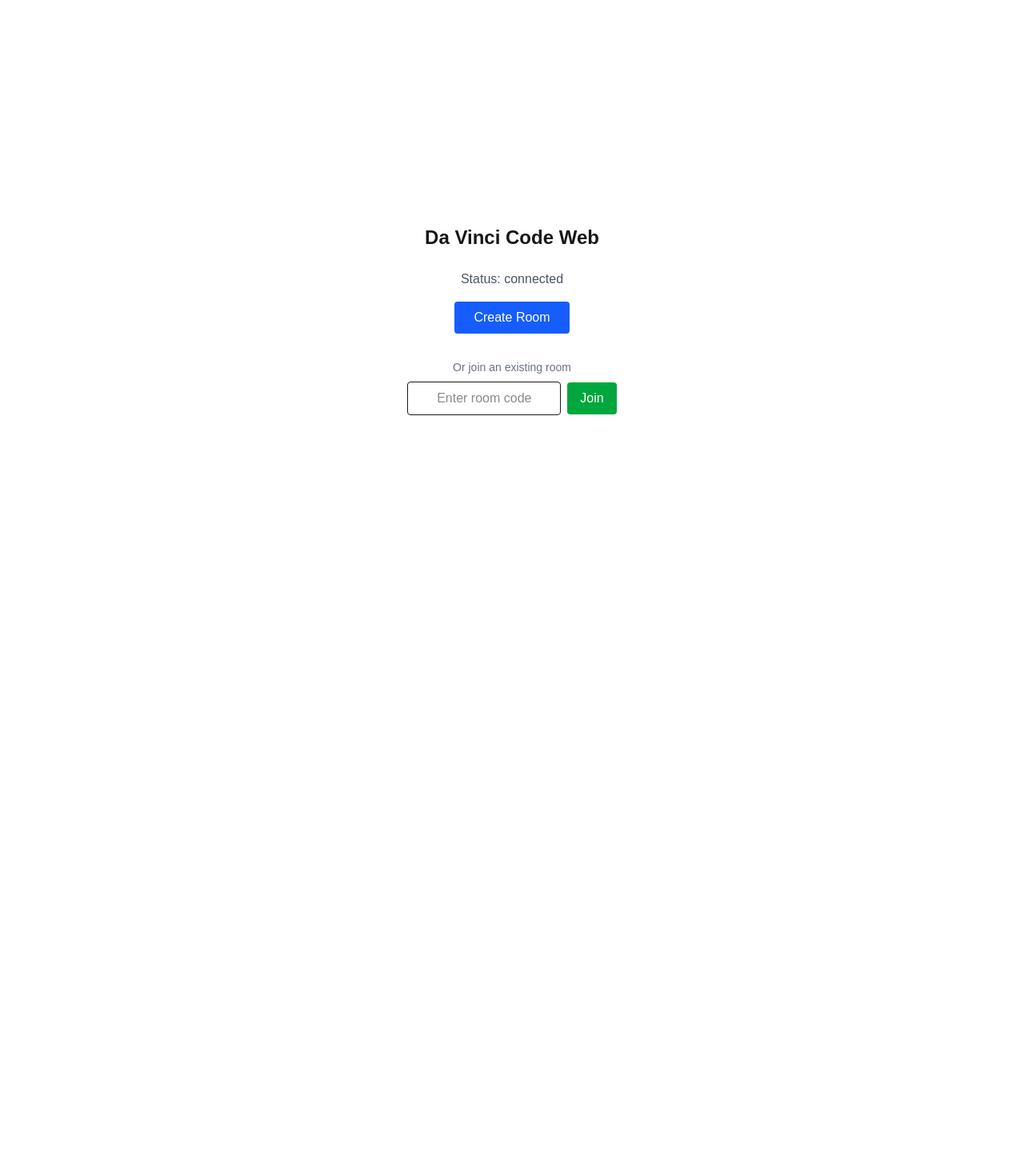
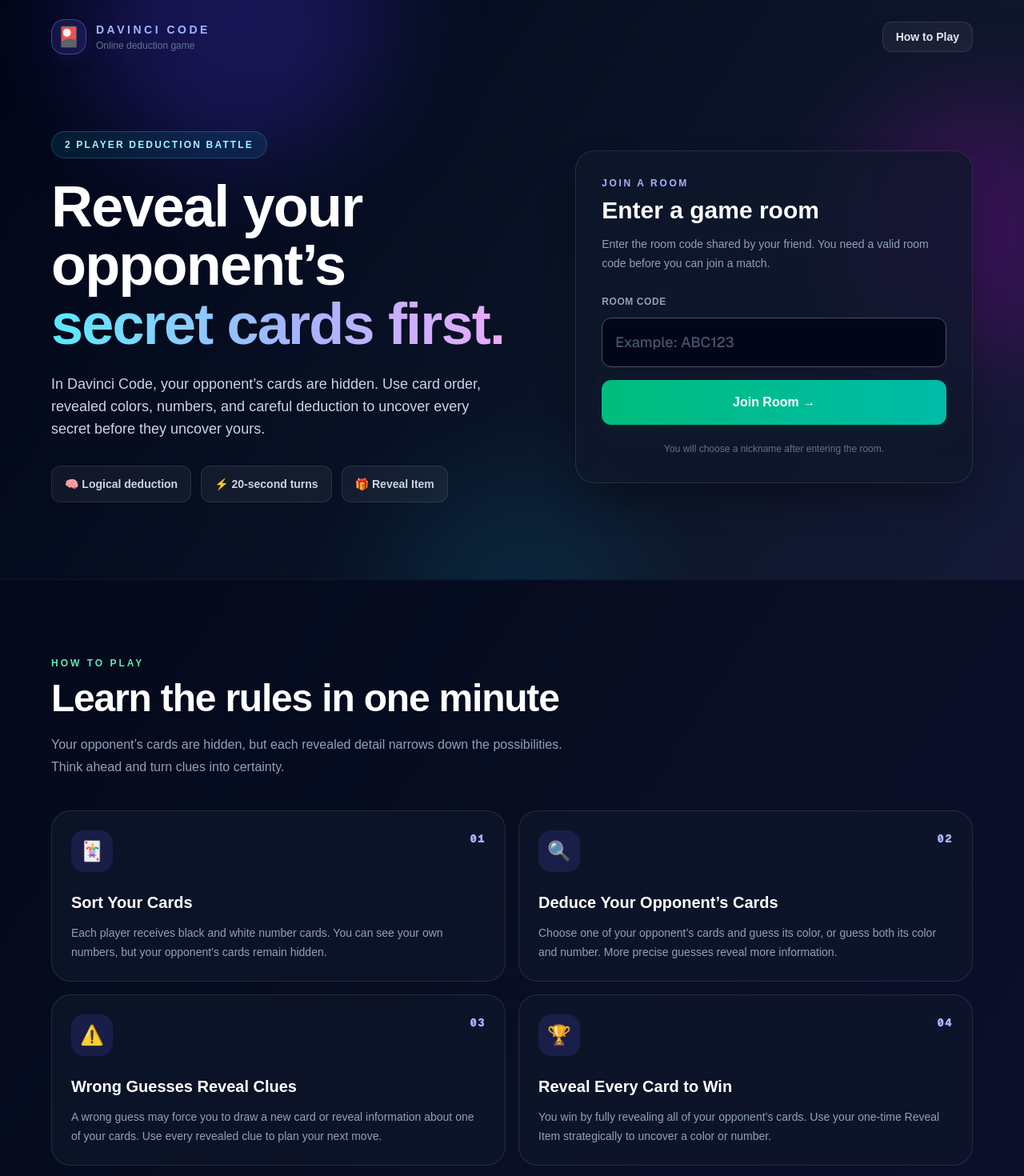
Before and after one commit to hkmoon815/davinci-code, a Next.js app: page / in a window 1280 px wide. Shown: the top 1470 px of the page at 80% size. Before the commit the page ends 800 px from the top, so only its background shows below. Built offline with nearby package versions, Linux system fonts and the light colour scheme; no server answers.

Commit message:
Refactor Home component and add game rules

```diff
--- a/src/app/page.tsx
+++ b/src/app/page.tsx
@@ -1,102 +1,264 @@
 'use client'
 
-import { supabase } from '@/lib/supabase'
-import { useEffect, useState } from 'react'
+import { useState } from 'react'
+import { useRouter } from 'next/navigation'
 
-export default function Home() {
-  const [status, setStatus] = useState('connected')
-  const [roomCode, setRoomCode] = useState<string | null>(null)
-  const [joinCode, setJoinCode] = useState('')
+const rules = [
+  {
+    number: '01',
+    title: 'Sort Your Cards',
+    description:
+      'Each player receives black and white number cards. You can see your own numbers, but your opponent’s cards remain hidden.',
+    icon: '🃏',
+  },
+  {
+    number: '02',
+    title: 'Deduce Your Opponent’s Cards',
+    description:
+      'Choose one of your opponent’s cards and guess its color, or guess both its color and number. More precise guesses reveal more information.',
+    icon: '🔍',
+  },
+  {
+    number: '03',
+    title: 'Wrong Guesses Reveal Clues',
+    description:
+      'A wrong guess may force you to draw a new card or reveal information about one of your cards. Use every revealed clue to plan your next move.',
+    icon: '⚠️',
+  },
+  {
+    number: '04',
+    title: 'Reveal Every Card to Win',
+    description:
+      'You win by fully revealing all of your opponent’s cards. Use your one-time Reveal Item strategically to uncover a color or number.',
+    icon: '🏆',
+  },
+]
 
-  async function createRoom() {
-    try {
-      const code = Math.random().toString(36).slice(2, 8).toUpperCase()
+export default function HomePage() {
+  const router = useRouter()
+  const [roomCode, setRoomCode] = useState('')
+  const [error, setError] = useState('')
 
-      const { data, error } = await supabase
-        .from('games')
-        .insert({ room_code: code, status: 'waiting', current_turn: 0 })
-        .select('id, room_code')
-        .single()
+  function enterRoom() {
+    const trimmedRoomCode = roomCode.trim().toUpperCase()
 
-      if (error) {
-        setStatus('Error: ' + error.message)
-      } else {
-        setRoomCode(data.room_code)
-        setStatus('Room created! Share this code.')
-        // 자동으로 게임 페이지로 이동
-        window.location.href = `/game?room=${data.room_code}`
-      }
-    } catch (e: any) {
-      setStatus('Error: ' + (e?.message || String(e)))
+    if (!trimmedRoomCode) {
+      setError('Please enter a room code.')
+      return
     }
-  }
 
-  async function joinRoom() {
-    try {
-      const code = joinCode.trim().toUpperCase()
-
-      const { data, error } = await supabase
-        .from('games')
-        .select('id, room_code')
-        .eq('room_code', code)
-        .single()
-
-      if (error) {
-        setStatus('Error: Room not found. ' + error.message)
-      } else {
-        setRoomCode(data.room_code)
-        setStatus('Joined room: ' + data.room_code)
-        // 자동으로 게임 페이지로 이동
-        window.location.href = `/game?room=${data.room_code}`
-      }
-    } catch (e: any) {
-      setStatus('Error: ' + (e?.message || String(e)))
-    }
+    setError('')
+    router.push(`/game?room=${encodeURIComponent(trimmedRoomCode)}`)
   }
 
   return (
-    <main className="flex min-h-screen flex-col items-center justify-center p-8">
-      <h1 className="text-2xl font-bold">Da Vinci Code Web</h1>
+    <main className="min-h-screen overflow-x-hidden bg-gradient-to-br from-slate-950 via-slate-900 to-indigo-950 text-white">
+      <section
+        id="top"
+        className="relative isolate overflow-hidden px-5 pb-16 pt-6 sm:px-8 sm:pb-24 lg:px-12"
+      >
+        <div className="absolute inset-0 -z-10">
+          <div className="absolute left-[8%] top-[-180px] h-96 w-96 rounded-full bg-indigo-600/25 blur-3xl" />
+          <div className="absolute right-[-100px] top-32 h-80 w-80 rounded-full bg-fuchsia-600/20 blur-3xl" />
+          <div className="absolute bottom-[-180px] left-1/2 h-80 w-80 -translate-x-1/2 rounded-full bg-cyan-500/10 blur-3xl" />
+        </div>
 
-      <div className="mt-6 text-center">
-        <p className="text-gray-600">Status: {status}</p>
+        <header className="mx-auto flex max-w-6xl items-center justify-between">
+          <div className="flex items-center gap-3">
+            <span className="flex h-11 w-11 items-center justify-center rounded-2xl border border-indigo-300/30 bg-indigo-500/15 text-2xl shadow-lg shadow-indigo-950/40">
+              🎴
+            </span>
 
-        {!roomCode ? (
-          <div className="mt-4 space-y-4">
+            <div>
+              <p className="text-sm font-black uppercase tracking-[0.25em] text-indigo-300">
+                Davinci Code
+              </p>
+              <p className="mt-0.5 text-xs text-slate-500">
+                Online deduction game
+              </p>
+            </div>
+          </div>
+
+          <a
+            href="#how-to-play"
+            className="rounded-xl border border-white/10 bg-white/5 px-4 py-2 text-sm font-bold text-slate-200 transition hover:border-indigo-300/40 hover:bg-indigo-500/10"
+          >
+            How to Play
+          </a>
+        </header>
+
+        <div className="mx-auto grid max-w-6xl gap-12 pt-16 lg:grid-cols-[1.1fr_0.9fr] lg:items-center lg:pt-24">
+          <div>
+            <p className="inline-flex rounded-full border border-cyan-300/20 bg-cyan-400/10 px-4 py-2 text-xs font-black uppercase tracking-[0.18em] text-cyan-200">
+              2 Player Deduction Battle
+            </p>
+
+            <h1 className="mt-6 text-5xl font-black leading-[1.02] tracking-tight sm:text-6xl lg:text-7xl">
+              Reveal your opponent’s
+              <span className="block bg-gradient-to-r from-cyan-300 via-indigo-300 to-fuchsia-300 bg-clip-text text-transparent">
+                secret cards first.
+              </span>
+            </h1>
+
+            <p className="mt-6 max-w-xl text-base leading-7 text-slate-300 sm:text-lg">
+              In Davinci Code, your opponent’s cards are hidden. Use card
+              order, revealed colors, numbers, and careful deduction to uncover
+              every secret before they uncover yours.
+            </p>
+
+            <div className="mt-8 flex flex-wrap gap-3 text-sm font-bold text-slate-300">
+              <span className="rounded-xl border border-white/10 bg-white/5 px-4 py-3">
+                🧠 Logical deduction
+              </span>
+              <span className="rounded-xl border border-white/10 bg-white/5 px-4 py-3">
+                ⚡ 20-second turns
+              </span>
+              <span className="rounded-xl border border-white/10 bg-white/5 px-4 py-3">
+                🎁 Reveal Item
+              </span>
+            </div>
+          </div>
+
+          <section className="rounded-3xl border border-white/10 bg-slate-900/75 p-6 shadow-2xl shadow-black/40 backdrop-blur sm:p-8">
+            <p className="text-xs font-black uppercase tracking-[0.22em] text-indigo-300">
+              Join a Room
+            </p>
+
+            <h2 className="mt-2 text-3xl font-black">
+              Enter a game room
+            </h2>
+
+            <p className="mt-3 text-sm leading-6 text-slate-400">
+              Enter the room code shared by your friend. You need a valid room
+              code before you can join a match.
+            </p>
+
+            <label
+              htmlFor="roomCode"
+              className="mt-7 block text-xs font-black uppercase tracking-wider text-slate-400"
+            >
+              Room Code
+            </label>
+
+            <input
+              id="roomCode"
+              type="text"
+              value={roomCode}
+              onChange={(event) => {
+                setRoomCode(event.target.value)
+                setError('')
+              }}
+              onKeyDown={(event) => {
+                if (event.key === 'Enter') enterRoom()
+              }}
+              placeholder="Example: ABC123"
+              autoComplete="off"
+              spellCheck={false}
+              maxLength={24}
+              className="mt-3 w-full rounded-xl border border-slate-600 bg-slate-950 px-4 py-4 font-mono text-lg font-black uppercase tracking-[0.16em] text-white outline-none transition placeholder:font-sans placeholder:font-medium placeholder:normal-case placeholder:tracking-normal placeholder:text-slate-600 focus:border-cyan-400 focus:ring-4 focus:ring-cyan-400/20"
+            />
+
+            {error && (
+              <p className="mt-3 rounded-xl border border-red-400/20 bg-red-500/10 px-4 py-3 text-sm font-medium text-red-200">
+                {error}
+              </p>
+            )}
+
             <button
-              onClick={createRoom}
-              className="rounded bg-blue-600 px-6 py-2 text-white hover:bg-blue-700"
+              type="button"
+              onClick={enterRoom}
+              className="mt-4 w-full rounded-xl bg-gradient-to-r from-emerald-500 to-teal-500 px-5 py-4 text-base font-black text-white shadow-lg shadow-emerald-950/40 transition hover:-translate-y-0.5 hover:from-emerald-400 hover:to-teal-400 hover:shadow-emerald-500/20 active:translate-y-0 focus-visible:outline-none focus-visible:ring-4 focus-visible:ring-emerald-300/70"
             >
-              Create Room
+              Join Room →
             </button>
 
-            <div className="pt-4">
-              <p className="text-sm text-gray-500">Or join an existing room</p>
-              <input
-                type="text"
-                value={joinCode}
-                onChange={(e) => setJoinCode(e.target.value)}
-                placeholder="Enter room code"
-                className="mt-2 w-48 rounded border px-3 py-2 text-center"
-              />
-              <button
-                onClick={joinRoom}
-                className="ml-2 rounded bg-green-600 px-4 py-2 text-white hover:bg-green-700"
-              >
-                Join
-              </button>
-            </div>
-          </div>
-        ) : (
-          <div className="mt-4">
-            <p className="text-lg font-semibold">Your room code:</p>
-            <p className="mt-2 text-3xl font-bold text-blue-600">{roomCode}</p>
-            <p className="mt-2 text-sm text-gray-500">
-              Waiting for your girlfriend to join...
+            <p className="mt-5 text-center text-xs leading-5 text-slate-500">
+              You will choose a nickname after entering the room.
+            </p>
+          </section>
+        </div>
+      </section>
+
+      <section
+        id="how-to-play"
+        className="border-y border-white/5 bg-slate-950/55 px-5 py-16 sm:px-8 sm:py-24 lg:px-12"
+      >
+        <div className="mx-auto max-w-6xl">
+          <div className="max-w-2xl">
+            <p className="text-xs font-black uppercase tracking-[0.25em] text-emerald-300">
+              How to Play
+            </p>
+
+            <h2 className="mt-3 text-4xl font-black tracking-tight sm:text-5xl">
+              Learn the rules in one minute
+            </h2>
+
+            <p className="mt-5 text-base leading-7 text-slate-400">
+              Your opponent’s cards are hidden, but each revealed detail narrows
+              down the possibilities. Think ahead and turn clues into certainty.
             </p>
           </div>
-        )}
-      </div>
+
+          <div className="mt-10 grid gap-4 md:grid-cols-2">
+            {rules.map((rule) => (
+              <article
+                key={rule.number}
+                className="group rounded-3xl border border-white/10 bg-slate-900/70 p-6 transition duration-200 hover:-translate-y-1 hover:border-indigo-400/35 hover:bg-slate-900"
+              >
+                <div className="flex items-start justify-between gap-5">
+                  <span className="flex h-13 w-13 min-h-13 min-w-13 items-center justify-center rounded-2xl bg-indigo-500/15 text-2xl">
+                    {rule.icon}
+                  </span>
+
+                  <span className="font-mono text-sm font-black tracking-widest text-indigo-300">
+                    {rule.number}
+                  </span>
+                </div>
+
+                <h3 className="mt-6 text-xl font-black">{rule.title}</h3>
+
+                <p className="mt-3 text-sm leading-6 text-slate-400">
+                  {rule.description}
+                </p>
+              </article>
+            ))}
+          </div>
+        </div>
+      </section>
+
+      <section className="px-5 py-16 sm:px-8 lg:px-12">
+        <div className="mx-auto max-w-6xl rounded-3xl border border-violet-400/20 bg-gradient-to-r from-violet-950/70 via-slate-900 to-indigo-950/70 p-7 shadow-xl shadow-violet-950/20 sm:p-10">
+          <div className="grid gap-8 lg:grid-cols-[1fr_auto] lg:items-center">
+            <div>
+              <p className="text-xs font-black uppercase tracking-[0.22em] text-violet-300">
+                Strategy Tip
+              </p>
+
+              <h2 className="mt-3 text-3xl font-black">
+                Start with color-only guesses when you are unsure.
+              </h2>
+
+              <p className="mt-4 max-w-3xl leading-7 text-slate-300">
+                Guessing a card’s color and number can reveal it immediately,
+                but a wrong full guess can give away more information. When the
+                number is uncertain, guess only the color to collect clues with
+                less risk.
+              </p>
+            </div>
+
+            <a
+              href="#top"
+              className="inline-flex items-center justify-center rounded-xl border border-violet-300/30 bg-violet-500/15 px-5 py-3 text-sm font-black text-violet-100 transition hover:bg-violet-500/25"
+            >
+              Enter a Room ↑
+            </a>
+          </div>
+        </div>
+      </section>
+
+      <footer className="border-t border-white/5 px-5 py-8 text-center text-xs text-slate-600">
+        Davinci Code · Deduce carefully. Every card reveals a clue.
+      </footer>
     </main>
   )
 }
```
